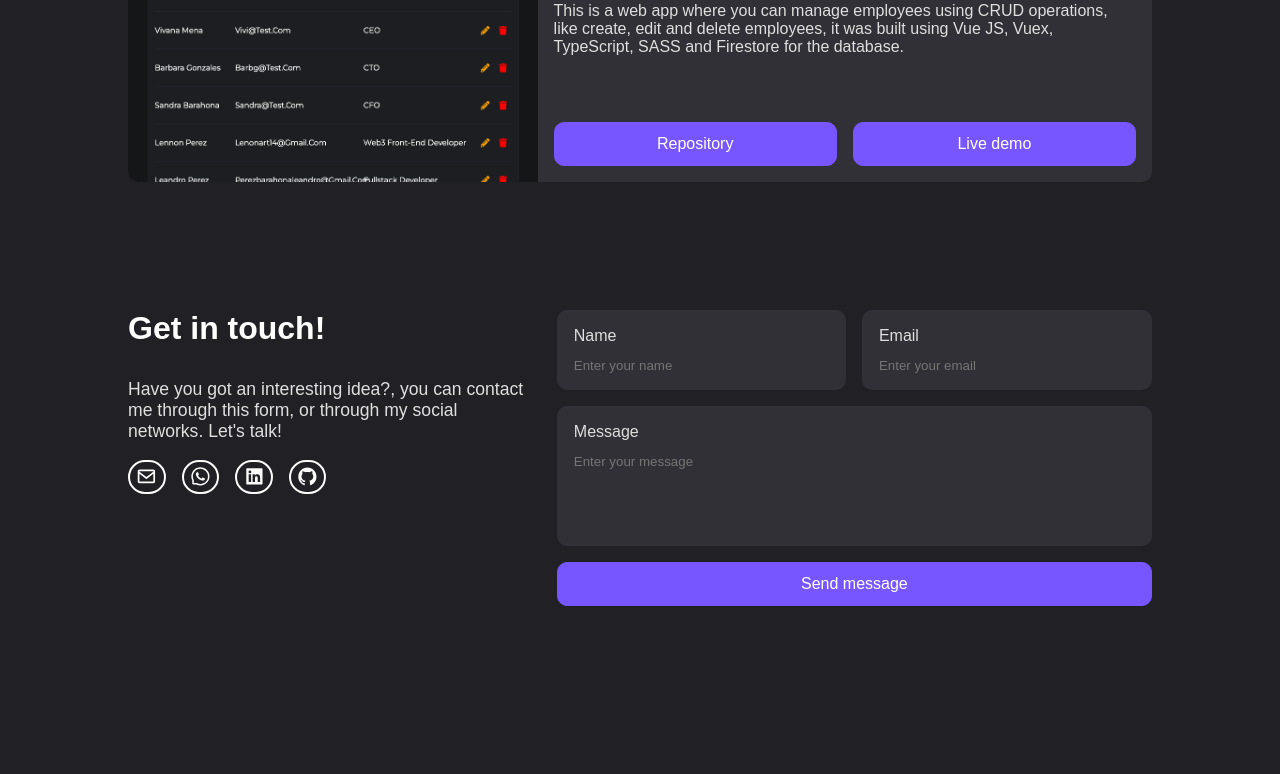
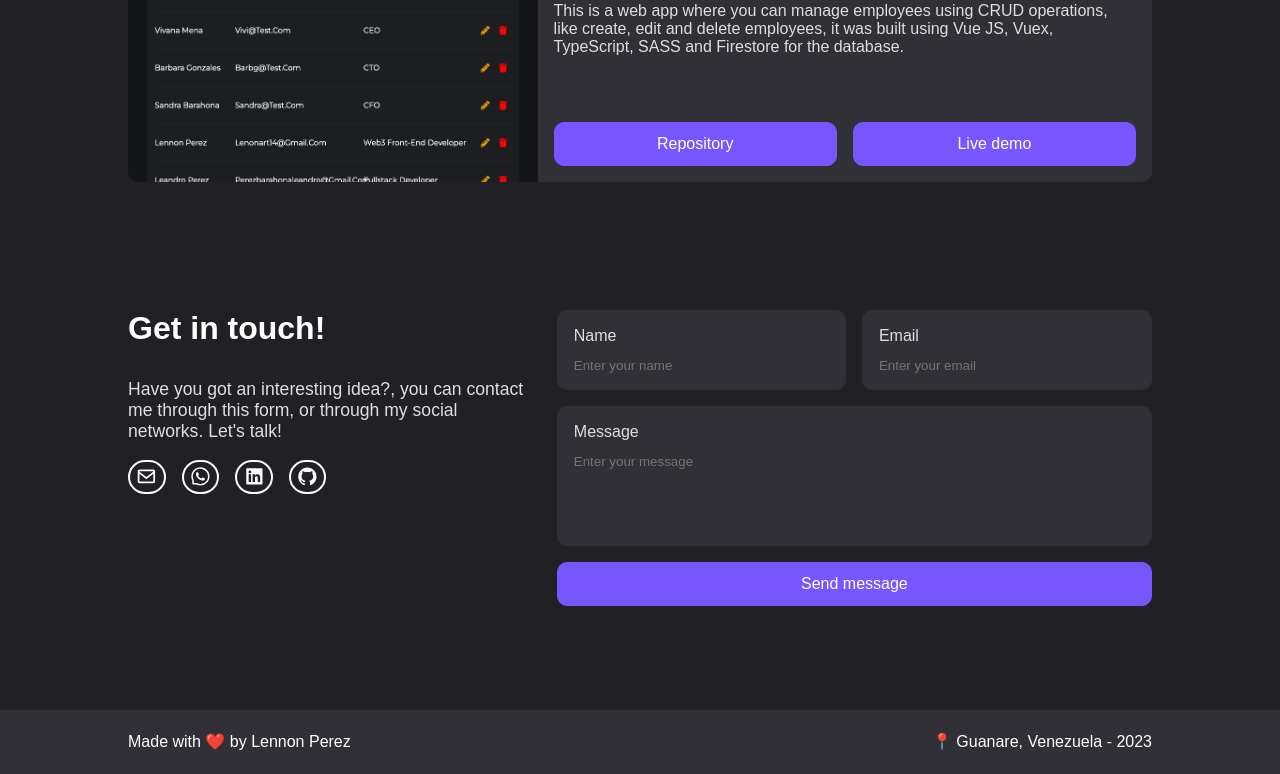
Before and after one commit to LennonPerez/new-portfolio, a Next.js app: page / in a window 1280 px wide. Shown: the part 2388-3162 px from the top of the page. Before the commit the page ends 3058 px from the top, so only its background shows below. Built offline with nearby package versions, Linux system fonts and the light colour scheme; a web font is replaced by a local one.

Commit message:
footer enabled

```diff
--- a/components/Footer.tsx
+++ b/components/Footer.tsx
@@ -1,15 +1,15 @@
 import styled from "styled-components";
-import SocialMediaList from "./shared/SocialMediaList";
 
 export default function Footer() {
   const currentYear = new Date().getFullYear();
   return (
     <FooterContainer>
       <div className="footer-inner-container">
-        <SocialMediaList isLight={true} />
-        {/* <div /> */}
         <p className="footer-message">
-          Made with ❤️ by Lennon Perez - {currentYear}
+          Made with ❤️ by Lennon Perez
+        </p>
+        <p className="footer-message">
+        📍 Guanare, Venezuela - {currentYear}
         </p>
       </div>
     </FooterContainer>
@@ -17,9 +17,9 @@ export default function Footer() {
 }
 
 const FooterContainer = styled.footer`
-  background-color: ${(props) => props.theme.colors.fourthBgColor};
+  background-color: ${(props) => props.theme.colors.secondaryBgColor};
+  color: ${(props) => props.theme.colors.textPrimaryColor};
   height: 7.5rem;
-  color: #000;
 
   @media (min-width: 768px) {
     height: 4rem;
@@ -54,7 +54,7 @@ const FooterContainer = styled.footer`
     }
 
     .footer-message {
-      font-size: 0.9rem;
+      font-size: 1rem;
     }
   }
 `;
--- a/components/sections/ContactSection.tsx
+++ b/components/sections/ContactSection.tsx
@@ -85,8 +85,6 @@ export default function ContactSection() {
           <Button
             isDisabled={isSending}
             buttonType="submit"
-            // buttonType="button"
-            // onClick={() => setIsModalOpen(true)}
           >
             {isSending ? "Sending message" : "Send message"}
           </Button>
@@ -125,7 +123,7 @@ export default function ContactSection() {
 const ContactSectionContainer = styled.div`
   width: 90vw;
   padding-top: 6.5rem;
-  margin: 0 auto 4rem auto;
+  margin: 0 auto 6.5rem auto;
 
   @media (min-width: 1024px) {
     padding-top: 8rem;
--- a/components/shared/Input.tsx
+++ b/components/shared/Input.tsx
@@ -2,19 +2,14 @@ import {
   ChangeEvent,
   FunctionComponent,
   HTMLInputTypeAttribute,
+  useMemo,
   useState,
-  useEffect,
 } from "react";
 import styled from "styled-components";
 
 const Input: FunctionComponent<InputProps> = (props) => {
+  const inputId: string = useMemo(() => crypto.randomUUID(), []);
   const [isFocused, setFocus] = useState<boolean>(false);
-  let inputId: string = "";
-
-  useEffect(() => {
-    // eslint-disable-next-line react-hooks/exhaustive-deps
-    inputId = crypto.randomUUID();
-  }, []);
 
   return (
     <InputContainer isFocused={isFocused} props={props}>
--- a/layouts/Default.tsx
+++ b/layouts/Default.tsx
@@ -1,12 +1,13 @@
 import styled from "styled-components";
 import Navbar from "../components/Navbar";
+import Footer from '../components/Footer';
 
 const DefaultLayout = ({ children }: { children: any }) => {
   return (
     <DefaultLayoutContainer>
       <Navbar />
       {children}
-      {/* <Footer /> */}
+      <Footer />
     </DefaultLayoutContainer>
   );
 };
```
